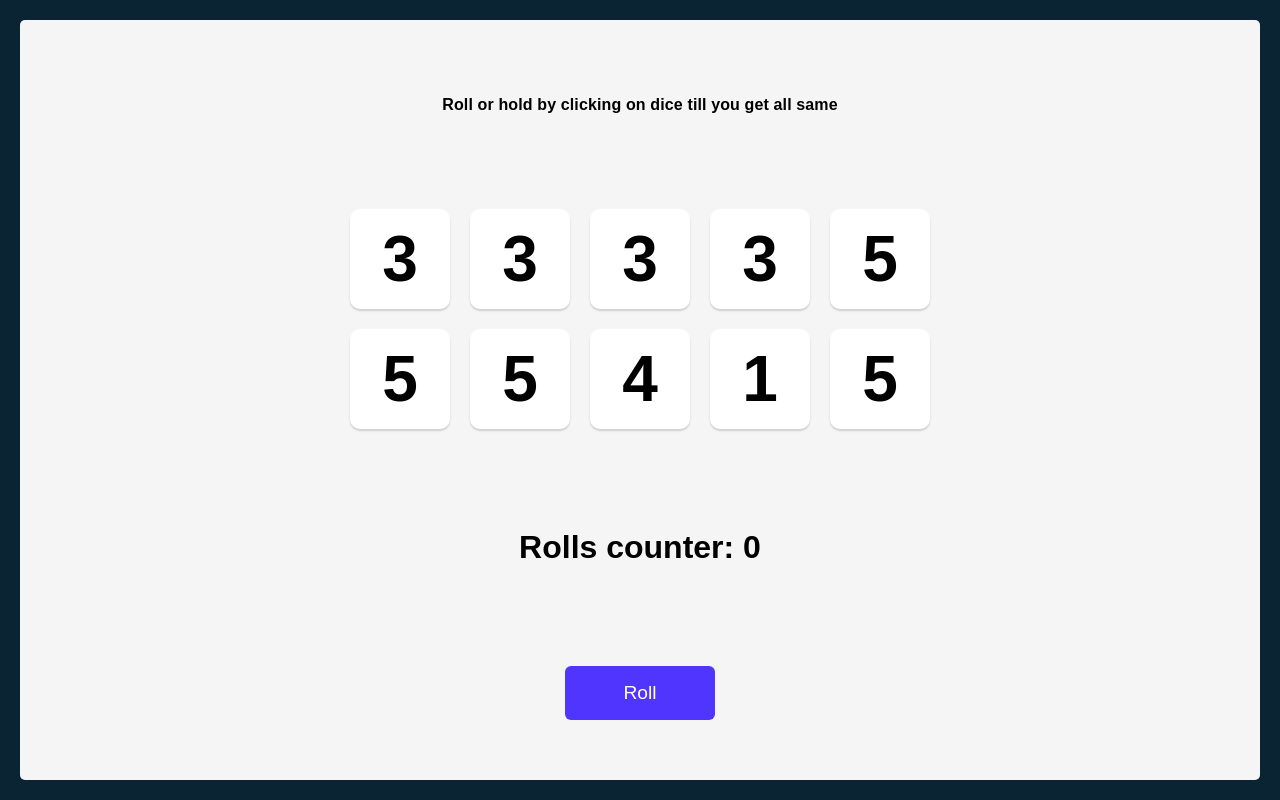
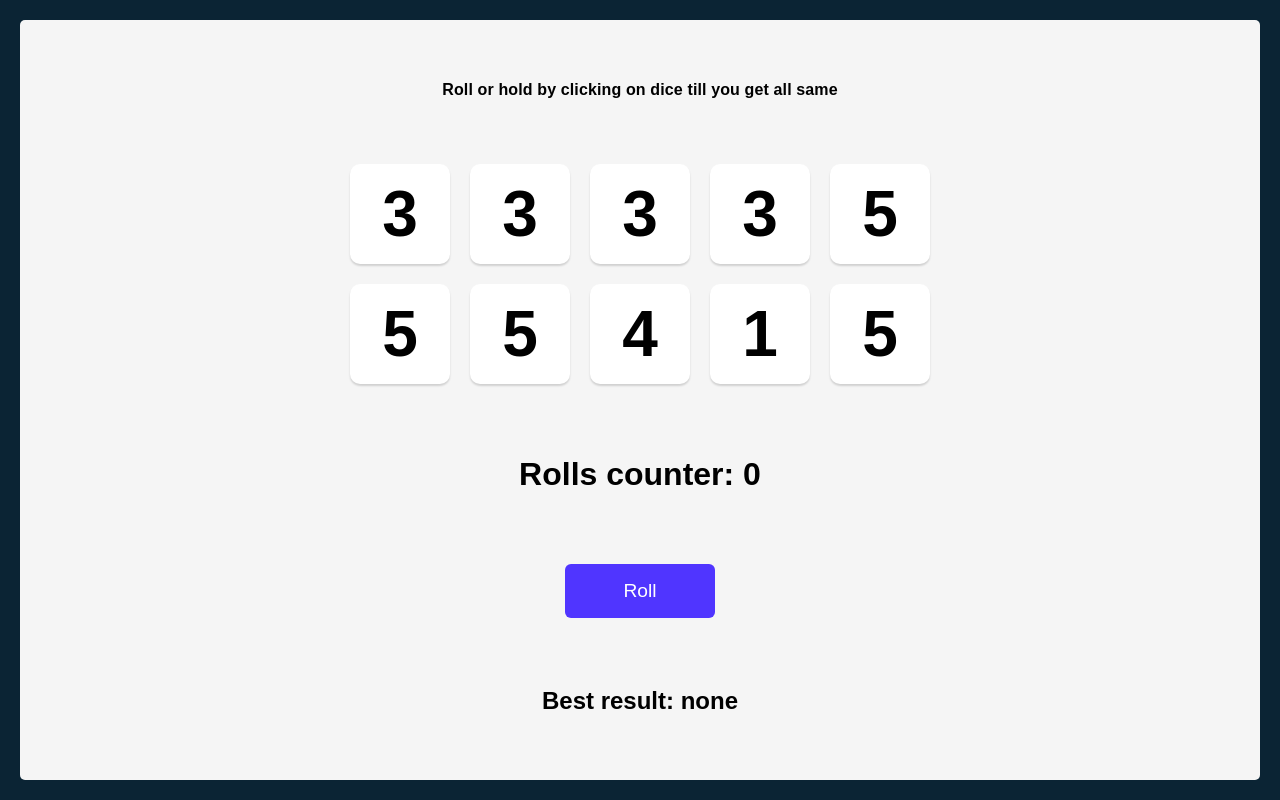
Before and after one commit to rainsab/tenzies, a React (Vite) app: page / in a window 1280 px wide. Built offline with nearby package versions, Linux system fonts and the light colour scheme.

Commit message:
added best result info

```diff
--- a/src/App.jsx
+++ b/src/App.jsx
@@ -4,6 +4,9 @@ import Die from "./Die"
 
 export default function App() {
     const [clicks, setClicks] = useState(0);
+    const [bestResult, setBestResult] = useState(
+        JSON.parse(localStorage.getItem("bestResult")) || "none"
+    )
 
     const newDiceGrid = () => {
         const newDice = []
@@ -26,9 +29,16 @@ export default function App() {
         const allSameValue = dice.every(die => die.value === dice[0].value);
 
         if (allHeld && allSameValue) {
+            if (clicks < bestResult || bestResult === "none") {
+                setBestResult(clicks);
+            }
             setTenzies(true);
         }
     }, [dice])
+
+    useEffect(() => {
+        localStorage.setItem("bestResult", JSON.stringify(bestResult));
+    }, [bestResult])
 
 
     const generateNewDie = () => {
@@ -74,6 +84,7 @@ export default function App() {
             <button className="roll-dice" onClick={button}>
                 {tenzies ? "New Game" : "Roll"}
             </button>
+            <h2>Best result: {bestResult}</h2>
         </main>
     )
 }
```
